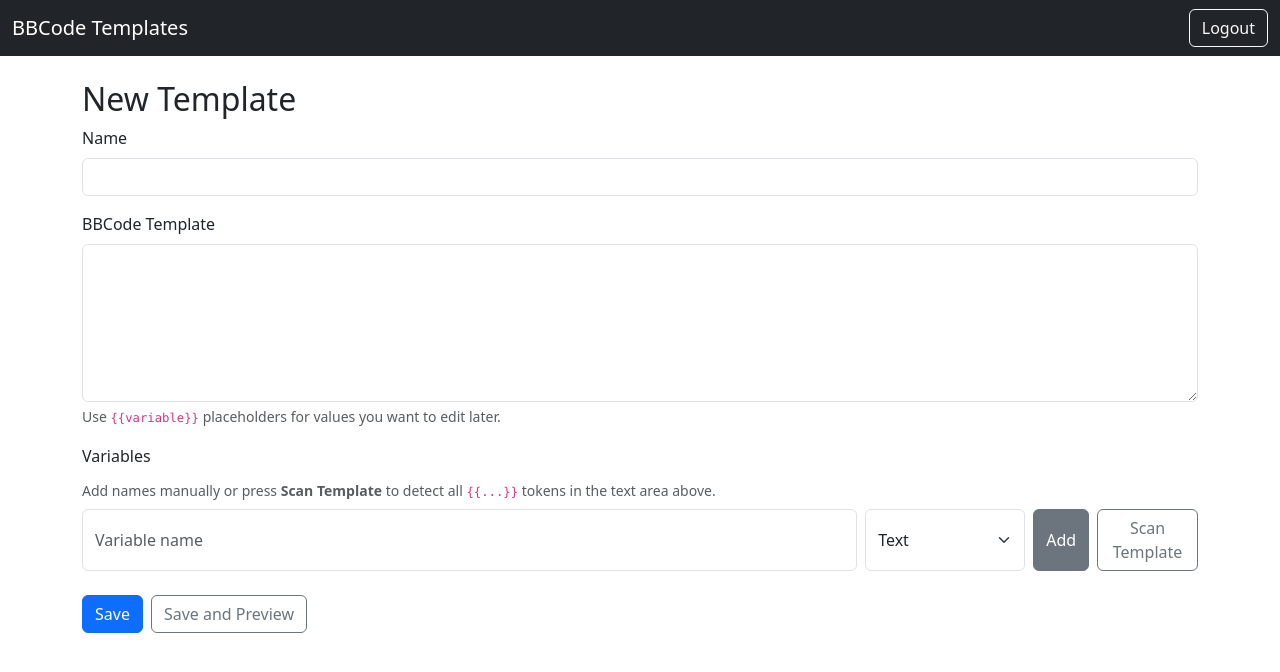
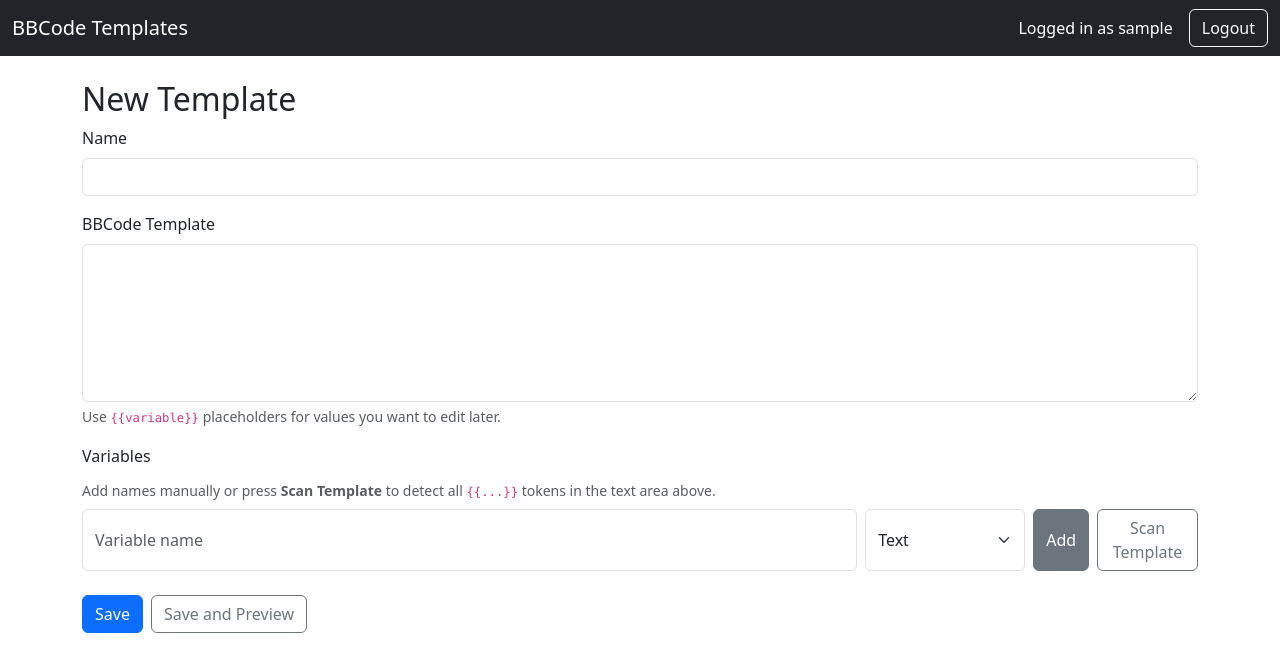
Before and after one commit to eds35016/bbcode-react-app, a React (Vite) app in the folder bbcode-app/: page /edit in a window 1280 px wide. Shown: the top 672 px of the page. Built offline with nearby package versions, Linux system fonts and the light colour scheme; sample sign-in values are in the browser's storage.

Commit message:
Add logout functionality and display logged in user

```diff
--- a/bbcode-app/src/App.jsx
+++ b/bbcode-app/src/App.jsx
@@ -1,4 +1,4 @@
-import { useState } from 'react'
+import { useEffect, useState } from 'react'
 import { BrowserRouter as Router, Routes, Route, Link } from 'react-router-dom'
 import ListPage from './pages/ListPage'
 import EditPage from './pages/EditPage'
@@ -6,15 +6,26 @@ import PreviewPage from './pages/PreviewPage'
 import SharedPreviewPage from './pages/SharedPreviewPage'
 import LoginPage from './pages/LoginPage'
 import RegisterPage from './pages/RegisterPage'
-import { isLoggedIn, logout } from './utils/api'
+import { isLoggedIn, logout, getUser } from './utils/api'
 import RequireAuth from './utils/RequireAuth'
 
 function App() {
   const [auth, setAuth] = useState(isLoggedIn())
+  const [user, setUser] = useState(getUser())
+
+  useEffect(() => {
+    const onAuthChange = () => {
+      setAuth(isLoggedIn())
+      setUser(getUser())
+    }
+    window.addEventListener('authchange', onAuthChange)
+    return () => window.removeEventListener('authchange', onAuthChange)
+  }, [])
 
   const handleLogout = () => {
     logout()
     setAuth(false)
+    setUser(null)
   }
 
   return (
@@ -22,9 +33,14 @@ function App() {
       <nav className="navbar navbar-expand-lg navbar-dark bg-dark mb-4">
         <div className="container-fluid">
           <Link className="navbar-brand" to="/">BBCode Templates</Link>
-          <div className="d-flex ms-auto">
+          <div className="d-flex ms-auto align-items-center">
             {auth ? (
-              <button className="btn btn-outline-light" onClick={handleLogout}>Logout</button>
+              <>
+                {user && (
+                  <span className="navbar-text text-white me-3">Logged in as {user.username}</span>
+                )}
+                <button className="btn btn-outline-light" onClick={handleLogout}>Logout</button>
+              </>
             ) : (
               <Link className="btn btn-outline-light" to="/login">Login</Link>
             )}
--- a/bbcode-app/src/utils/api.js
+++ b/bbcode-app/src/utils/api.js
@@ -2,6 +2,17 @@ const API_URL = '/api'
 
 function getToken() {
   return localStorage.getItem('token')
+}
+
+export function getUser() {
+  const token = getToken()
+  if (!token) return null
+  try {
+    const payload = JSON.parse(atob(token.split('.')[1]))
+    return { id: payload.id, username: payload.username }
+  } catch {
+    return null
+  }
 }
 
 export async function login(username, password) {
@@ -13,6 +24,7 @@ export async function login(username, password) {
   if (!res.ok) throw new Error('Login failed')
   const data = await res.json()
   localStorage.setItem('token', data.token)
+  window.dispatchEvent(new Event('authchange'))
 }
 
 export async function register(username, password) {
@@ -24,6 +36,7 @@ export async function register(username, password) {
   if (!res.ok) throw new Error('Register failed')
   const data = await res.json()
   localStorage.setItem('token', data.token)
+  window.dispatchEvent(new Event('authchange'))
 }
 
 async function authFetch(url, options = {}) {
@@ -80,6 +93,7 @@ export async function loadSharedTemplate(shareId) {
 
 export function logout() {
   localStorage.removeItem('token')
+  window.dispatchEvent(new Event('authchange'))
 }
 
 export function isLoggedIn() {
```
